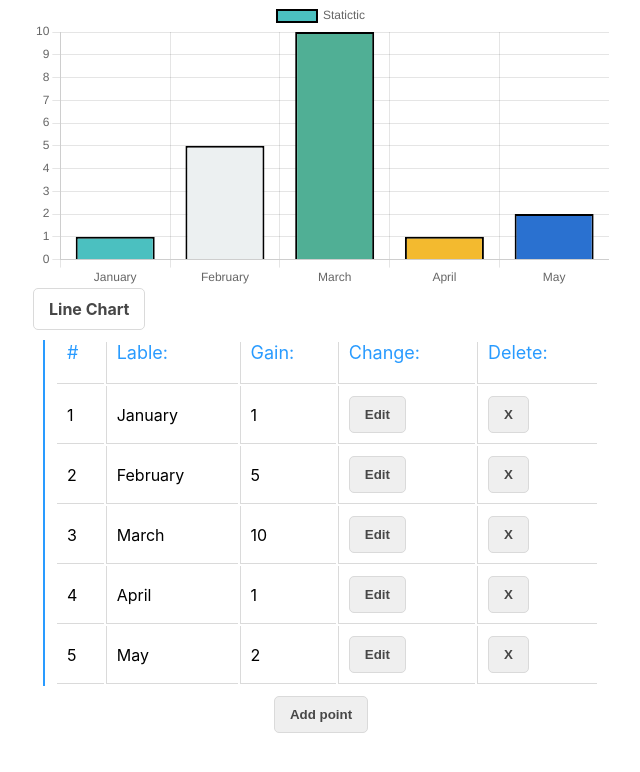
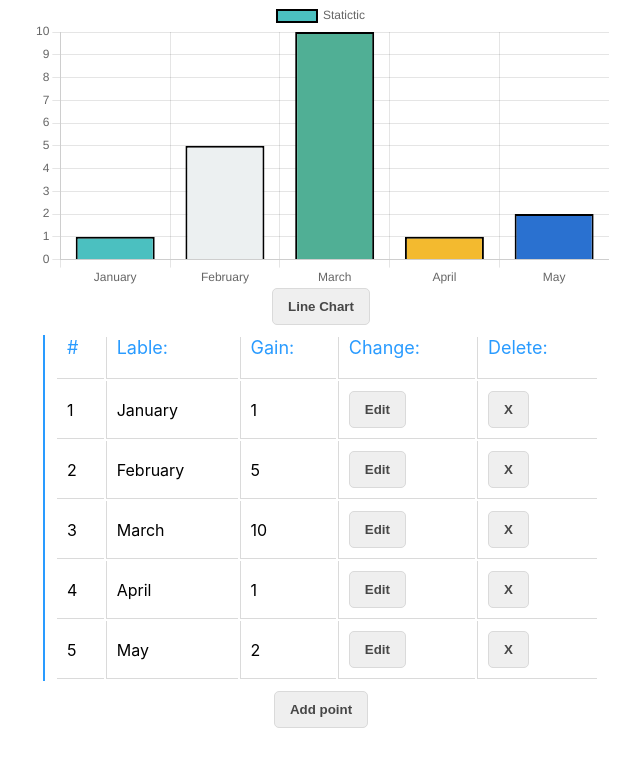
Before and after one commit to VladSkoromnyi/react-chart, a React (Create React App) app: page / in a window 1280 px wide. Before the commit this address led to /#/BarChart. Shown: the top 772 px of the page, without its empty margins (319-959 px from the left). Built offline with nearby package versions, Linux system fonts and the light colour scheme.

Commit message:
return changes

```diff
--- a/src/App.jsx
+++ b/src/App.jsx
@@ -6,7 +6,6 @@ import { Controls } from './components/Controls/Controls';
 import { Data } from './Data';
 import { AddPoint } from './components/AddPoint/AddPoint';
 import { Chart as ChartJS } from "chart.js/auto";
-import { Link, Navigate, Route, Routes } from 'react-router-dom';
 
 export const App = () => {
   const [isBar, setIsBar] = useState(true);
@@ -37,19 +36,19 @@ export const App = () => {
 
   return (
     <div className="App">
-      <Routes>
-        <Route path="/" element={<Navigate replace to="/BarChart" />} />
-        <Route path="/BarChart" element={<BarChart chartData={chartData} />} />
-        <Route path="/LineChart" element={<LineChart chartData={chartData} />} />
-      </Routes>
+      {isBar ? (
+        <BarChart chartData={chartData} />
+      ) : (
+        <LineChart chartData={chartData} />
+      )}
 
-      <Link
+      <button
         to={`${isBar ? '/BarChart' : '/LineChart'}`}
-        className="App__button edit center Link"
+        className="App__button edit center"
         onClick={() => setIsBar(!isBar)}
       >
         {isBar ? 'Line' : 'Bar'} Chart
-      </Link>
+      </button>
 
       {isShowAddForm && (
         <AddPoint
--- a/src/App.scss
+++ b/src/App.scss
@@ -102,8 +102,3 @@
 .edit:active {
 	background-color: rgb(5, 138, 255);
 }
-
-.Link {
-  display: inline-block;
-  text-decoration: none;
-}
--- a/src/index.jsx
+++ b/src/index.jsx
@@ -3,14 +3,11 @@ import ReactDOM from 'react-dom/client';
 import './index.scss';
 import { App } from './App';
 import reportWebVitals from './reportWebVitals';
-import { HashRouter } from 'react-router-dom';
 
 const root = ReactDOM.createRoot(document.getElementById('root'));
 root.render(
   <React.StrictMode>
-    <HashRouter>
-      <App />
-    </HashRouter>
+    <App />
   </React.StrictMode>
 );
 
```
